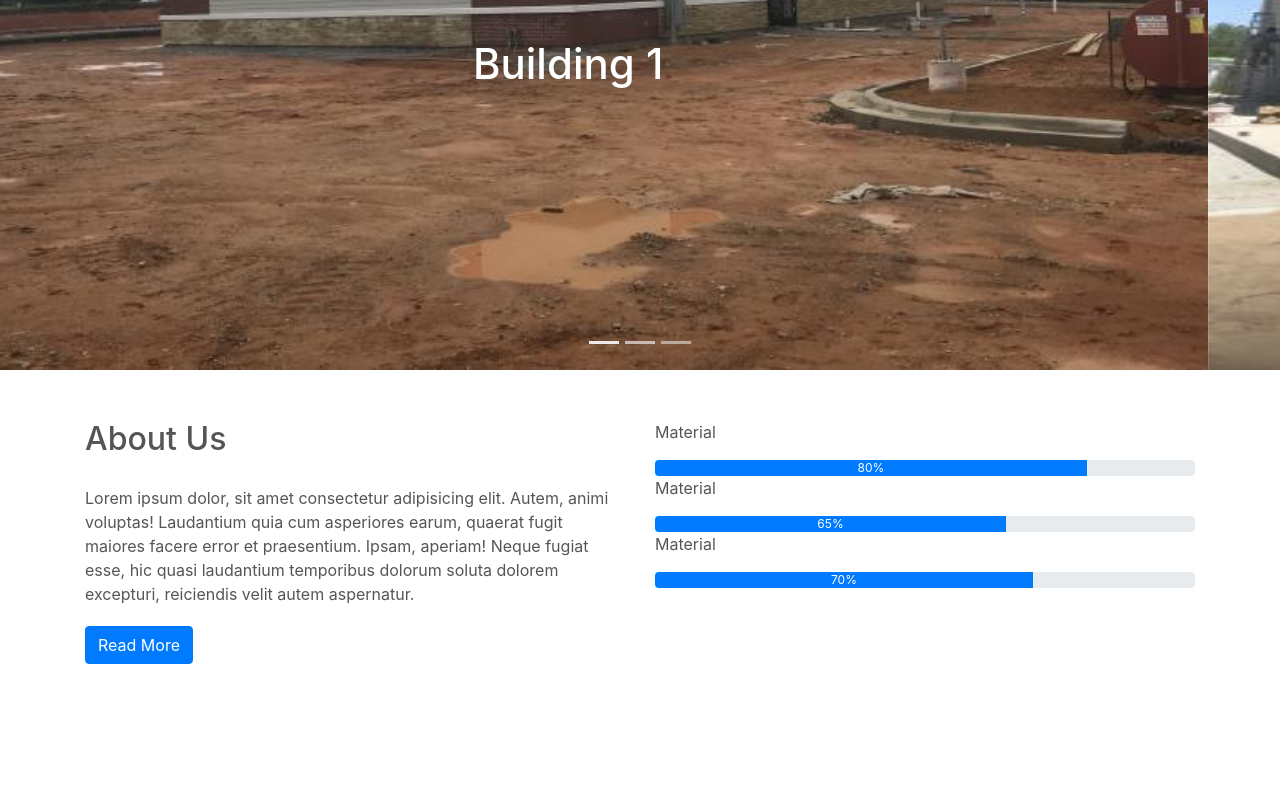
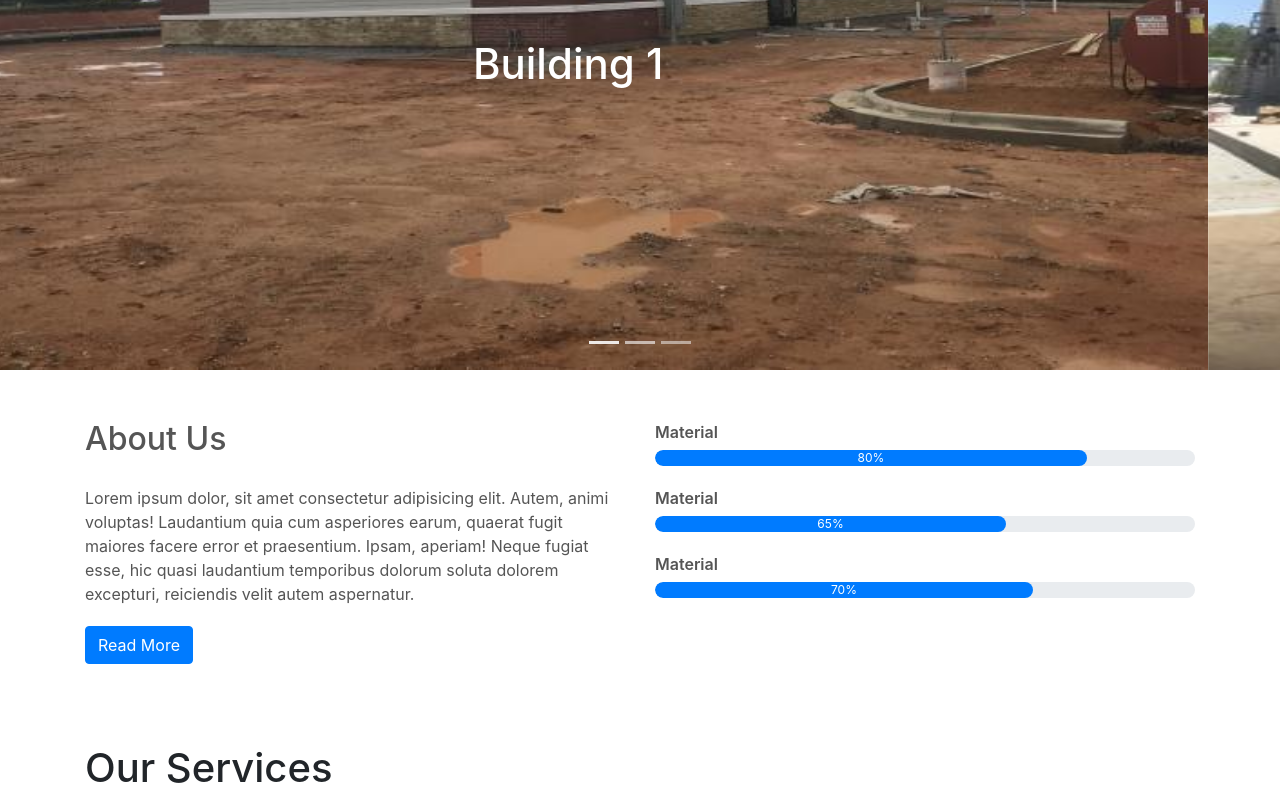
Before and after one commit to Vleezy/tonyWebsite, a plain HTML site: page index.html in a window 1280 px wide. Shown: the part 576-1376 px from the top of the page. Before the commit the page ends 1320 px from the top, so only its background shows below. Drawn offline with nearby package versions, Linux system fonts and the light colour scheme.

Commit message:
about/services

```diff
--- a/index.html
+++ b/index.html
@@ -102,7 +102,7 @@
         </div>
         <button type="button" class="btn btn-primary">Read More</button>
       </div>
-      <div class="col-md-6">
+      <div class="col-md-6 skills-bar">
         <p>Material</p>
         <div class="progress">
         <div class="progress-bar" style="width:80%;">80%</div>
@@ -116,8 +116,15 @@
         <div class="progress-bar" style="width:70%;">70%</div>
       </div>
       </div>
+    </div>
+  </div>
+</section>
 
-    </div>
+
+<!-- Services -->
+<section id="services">
+  <div class="container">
+    <h1>Our Services</h1>
   </div>
 </section>
 
--- a/styles.css
+++ b/styles.css
@@ -60,3 +60,14 @@ font-size:42px;
 .about-content{
     padding-top:20px;
 }
+.skills-bar p{
+    margin-bottom: 6px;
+    font-weight:600;
+}
+.progress-bar{
+    border-radius:16px;
+}
+.progress{
+    border-radius:16px !important;
+    margin-bottom: 20px;
+}
```
